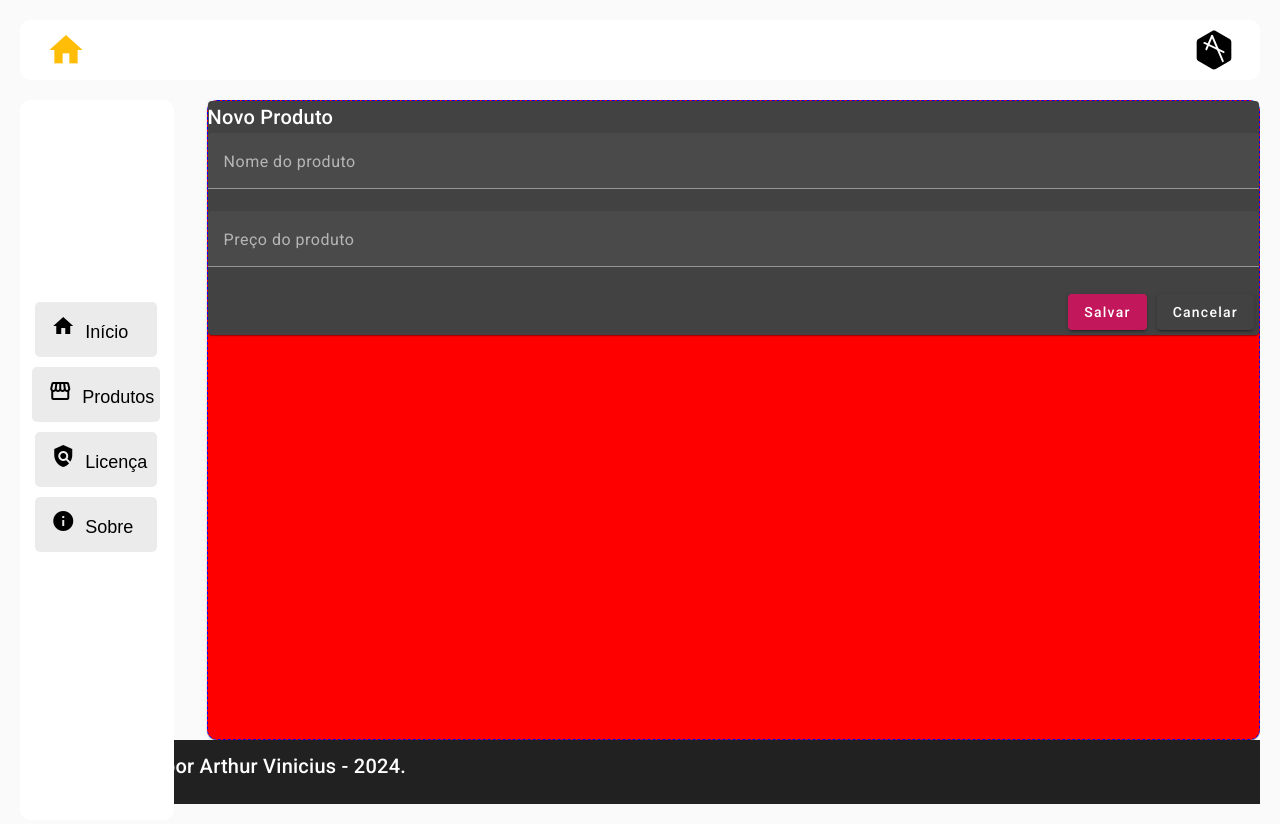
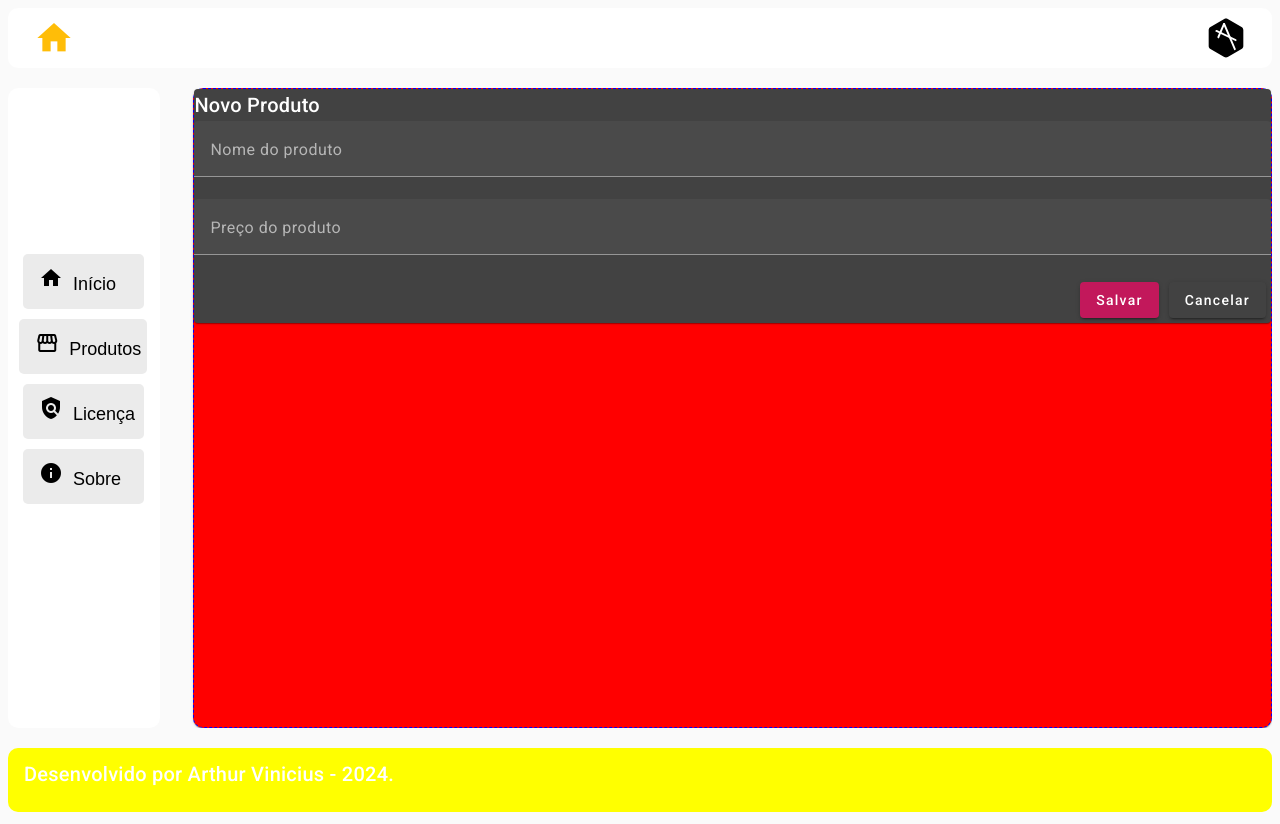
Before and after one commit to ArthurViniciusL/ARTHUR-CRUD-ANGULAR, an Angular app in the folder crud/frontend/: page /products/create in a window 1280 px wide. Built offline with nearby package versions, Linux system fonts and the light colour scheme.

Commit message:
Coração de espaçamento na nav bar

```diff
--- a/crud/frontend/src/app/components/template/footer/footer.component.css
+++ b/crud/frontend/src/app/components/template/footer/footer.component.css
@@ -1,12 +1,5 @@
-.footer {
-    /* bottom: 0;
-    position: fixed; */
-    /* align-items: center; eixo x */
-    /* justify-content: end; */
+.footer-container {
+    margin-top: 20px;
+    border-radius: var(--crudBorderRadius);
+    background-color: yellow;
 }
-
-/* p {
-    margin: 0;
-    font-size: large;
-    font-weight: bolde;
-} */
--- a/crud/frontend/src/app/components/template/footer/footer.component.html
+++ b/crud/frontend/src/app/components/template/footer/footer.component.html
@@ -1,3 +1,3 @@
-<mat-toolbar class="footer">
+<mat-toolbar class="footer-container">
     <p>Desenvolvido por Arthur Vinicius - 2024.</p>
 </mat-toolbar>
--- a/crud/frontend/src/app/components/template/nav/nav.component.css
+++ b/crud/frontend/src/app/components/template/nav/nav.component.css
@@ -4,10 +4,8 @@
 
 .customiza-sidenav {
     width: 12%;
-    height: 90vh;
+    height: 80vh;
     margin-top: 20px;
-    margin-right: 100px;
-    margin-bottom: 40px;
     border-radius: var(--crudBorderRadius);
     background-color: var(--crudSectionColor);
 }
--- a/crud/frontend/src/app/components/template/nav/nav.component.html
+++ b/crud/frontend/src/app/components/template/nav/nav.component.html
@@ -1,7 +1,7 @@
 <mat-sidenav-container class="nav-container">
     <!--Ativando a visibilidade da side bar:-->
     <!-- fixedTopGap="64" -->
-    <mat-sidenav class="customiza-sidenav" mode="side" opened fixedInViewport="true" fixedTopGap="80">
+    <mat-sidenav class="customiza-sidenav" mode="side" opened>
         <mat-nav-list class="nav-list">
             <button class="btns-components-navbar">
                 <a class="content-in-btn" routerLink="/">
--- a/crud/frontend/src/index.html
+++ b/crud/frontend/src/index.html
@@ -10,6 +10,9 @@
   <link href="https://fonts.googleapis.com/icon?family=Material+Icons" rel="stylesheet">
 </head>
 <body class="mat-typography">
-  <app-root></app-root>
+  <div id="caixa">
+    <app-root></app-root>
+
+  </div>
 </body>
 </html>
--- a/crud/frontend/src/styles.css
+++ b/crud/frontend/src/styles.css
@@ -11,15 +11,16 @@
     --crudBorderRadius: 10px;
     --crudComponentBorderRadius: 5px;
 }
-
 html,
 body {
-    margin: 10px;
-    /* height: 100vh; */
+    /* width: 100%;
+    height: 100vh;
+    position: fixed; */
+
 }
 
 body {
-
+    /* border: red solid 1px; */
     background-color: var(--crudBackgroundColor);
     font-family: Roboto, "Helvetica Neue", sans-serif;
 }
```
